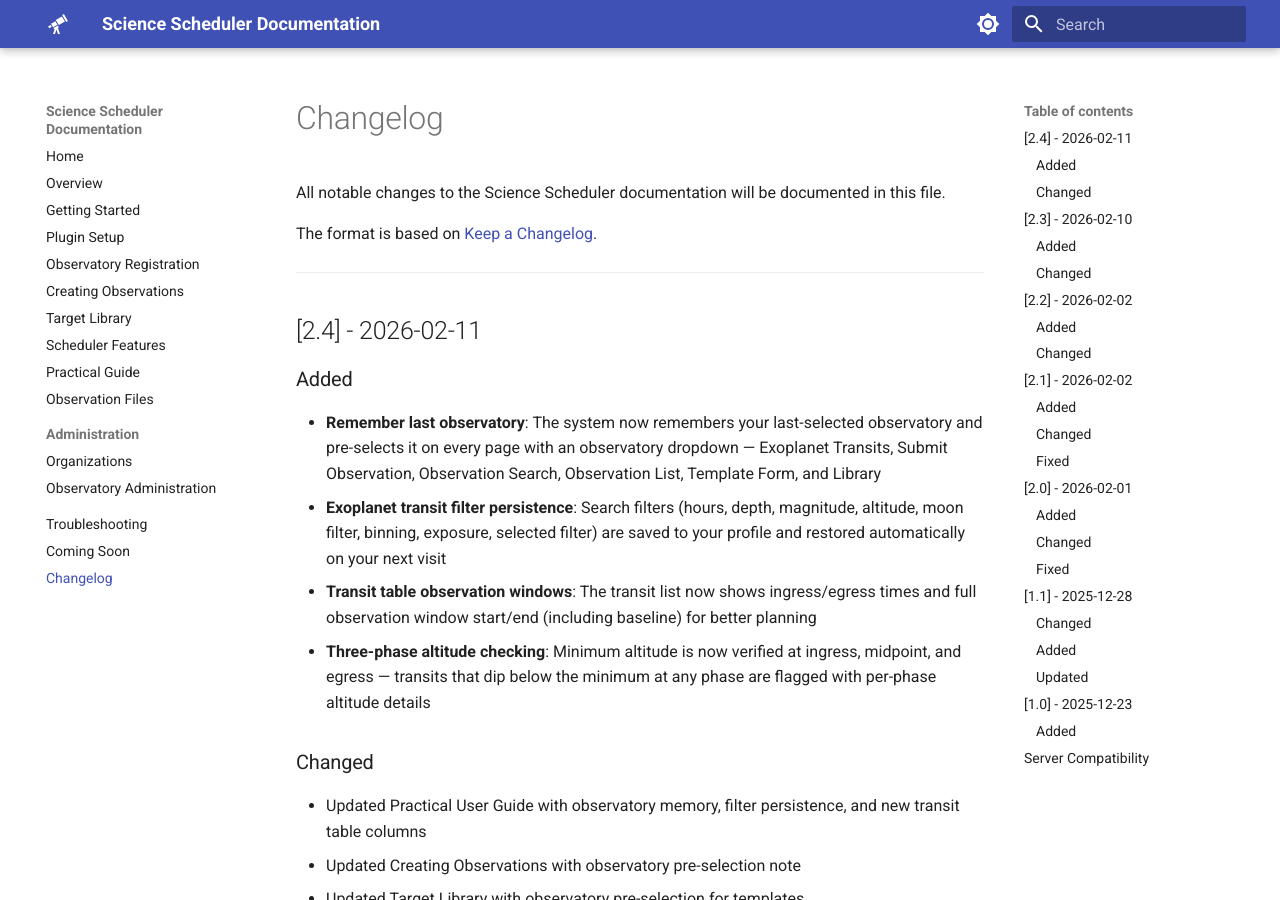
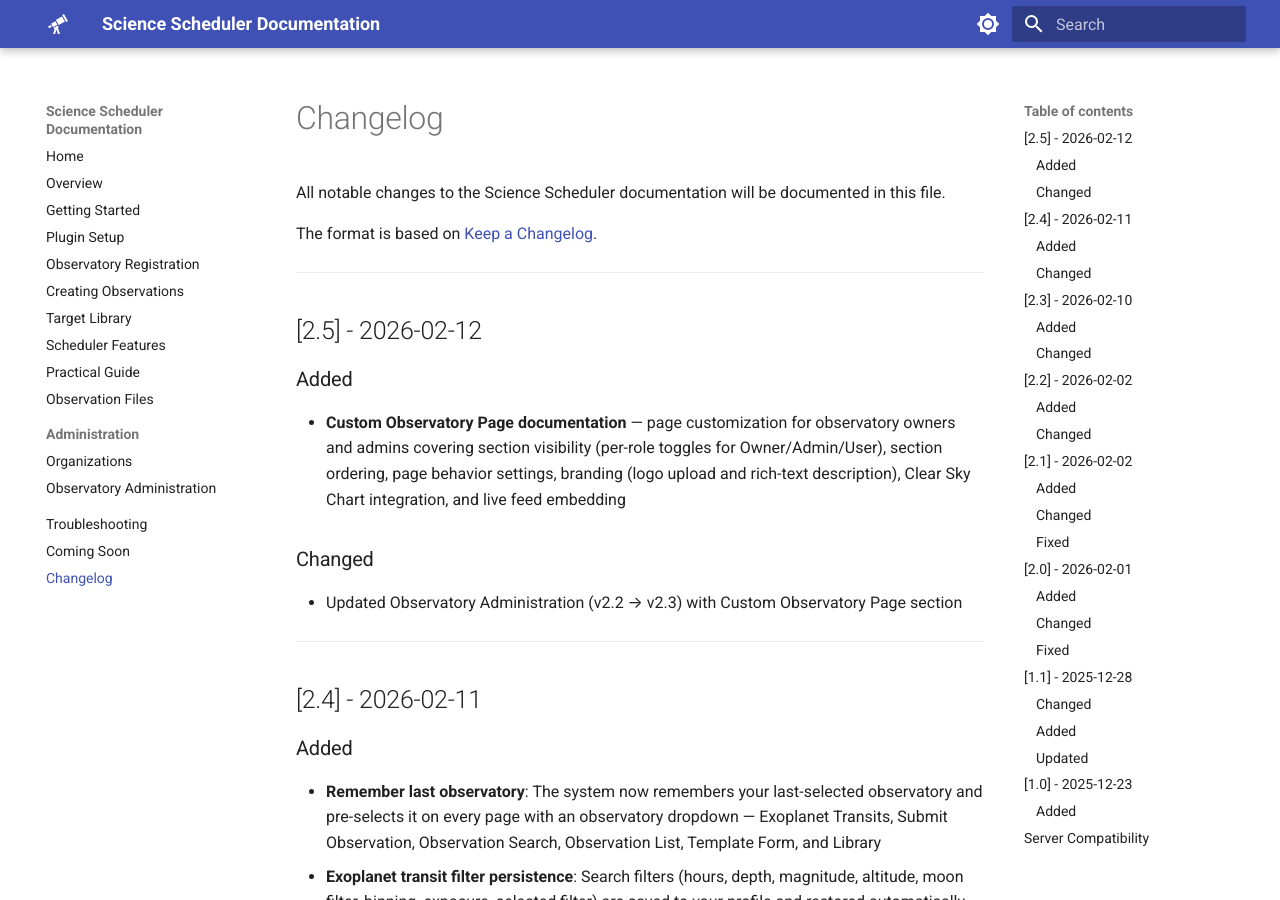
Before and after one commit to First-Light-Systems/nina-scheduler-docs, an MkDocs documentation site: the page built from docs/CHANGELOG.md, in a window 1280 px wide and 900 px high. Built offline with MkDocs 1.6.1 and Material for MkDocs 9.7.7, drawn with Linux system fonts in a browser that asks for light colours; some of the changed text lies outside the part shown.

Commit message:
Add v2.5 changelog entry for Custom Observatory Page documentation
Co-Authored-By: Claude Opus 4.6 <noreply@anthropic.com>

```diff
--- a/docs/CHANGELOG.md
+++ b/docs/CHANGELOG.md
@@ -3,6 +3,18 @@
 All notable changes to the Science Scheduler documentation will be documented in this file.
 
 The format is based on [Keep a Changelog](https://keepachangelog.com/en/1.0.0/).
+
+---
+
+## [2.5] - 2026-02-12
+
+### Added
+
+- **Custom Observatory Page documentation** — page customization for observatory owners and admins covering section visibility (per-role toggles for Owner/Admin/User), section ordering, page behavior settings, branding (logo upload and rich-text description), Clear Sky Chart integration, and live feed embedding
+
+### Changed
+
+- Updated Observatory Administration (v2.2 → v2.3) with Custom Observatory Page section
 
 ---
 
@@ -177,6 +189,7 @@ The format is based on [Keep a Changelog](https://keepachangelog.com/en/1.0.0/).
 
 | Docs Version | Server Version | Plugin Version | Notes |
 |--------------|----------------|----------------|-------|
+| 2.5 | 3.4.1 | 3.2.19.0 | Custom Observatory Page documentation |
 | 2.4 | 3.4.1 | 3.2.19.0 | Observatory memory, transit filter persistence, observation windows, altitude checks |
 | 2.3 | 3.4.0 | 3.2.19.0 | Target Library documentation, cadence with minute-level intervals |
 | 2.1 | 3.3.4 | 3.2.9.0 | FITS quality headers, time remaining display, weather history, connection reliability |
```
